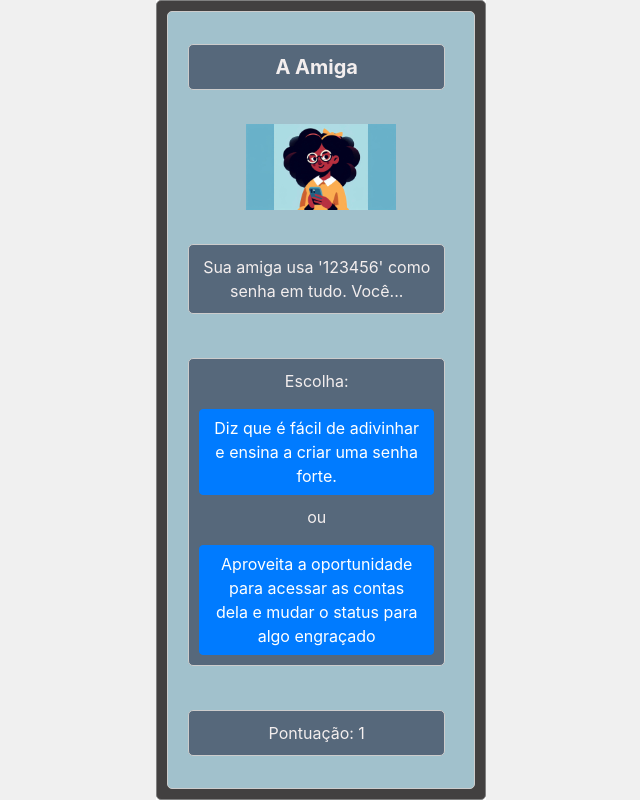
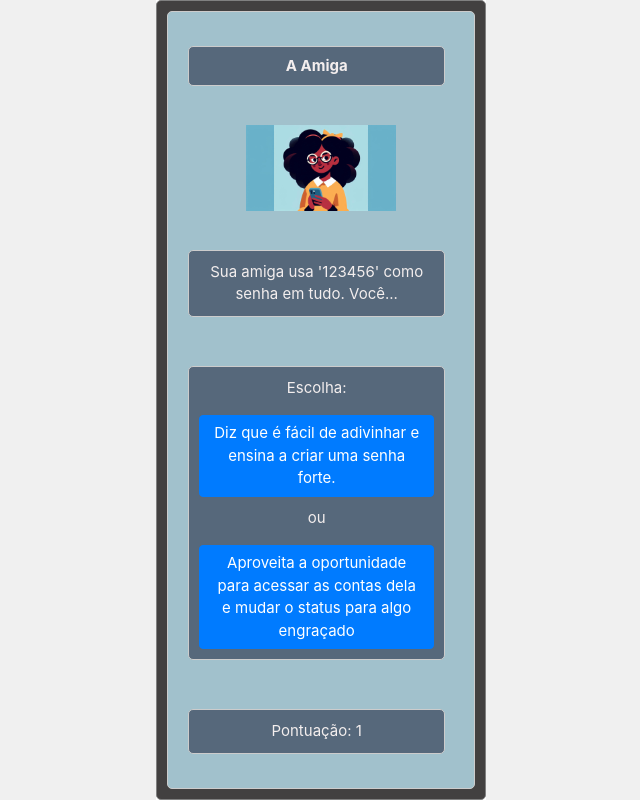
Before and after one commit to luisfccardoso/aventurasegura, a Flask app: page /jogo in a window 1280 px wide. Shown: the whole page, without its empty margins (319-959 px from the left). Run offline with Flask 3, Linux system fonts and the light colour scheme; the visitor is signed in with stand-in values (Sample User, id 1); some libraries are stand-ins or nearby versions.

Commit message:
melhorar experiência visual da página jogo

```diff
--- a/static/css/styles.css
+++ b/static/css/styles.css
@@ -61,4 +61,5 @@ body, html {
     color: #f3eeee;
     margin: 10px;
     overflow-y: auto;
+    font-size: 15px;
 }
--- a/templates/jogo.html
+++ b/templates/jogo.html
@@ -7,9 +7,9 @@
     <p class="texto" style="overflow-y: auto;max-height: 95px;">{{ scenario.texto }}</p>
     <form method="POST" class="texto">
         <p>Escolha:</p>
-        <button type="submit" name="option" value="left" class="btn btn-primary" style="margin-bottom: 10px;">{{ scenario.texto_escolha_esquerda }}</button>
+        <button type="submit" name="option" value="left" class="btn btn-primary" style="margin-bottom: 10px;font-size: 15px;">{{ scenario.texto_escolha_esquerda }}</button>
         <p>ou</p>
-        <button type="submit" name="option" value="right" class="btn btn-primary">{{ scenario.texto_escolha_direita }}</button>
+        <button type="submit" name="option" value="right" class="btn btn-primary" style="font-size: 15px;">{{ scenario.texto_escolha_direita }}</button>
     </form>
     <div class="score texto">Pontuação: {{ score }}</div>
 </div>
```
